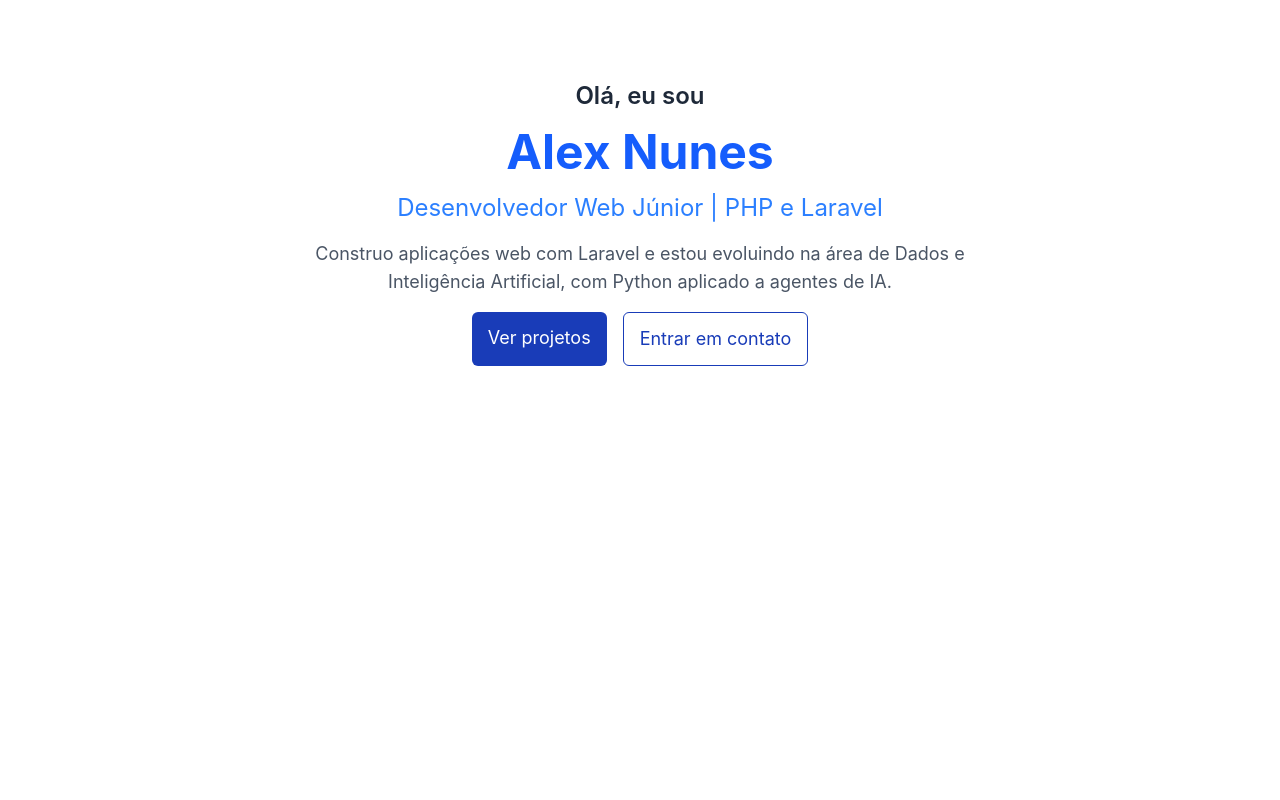
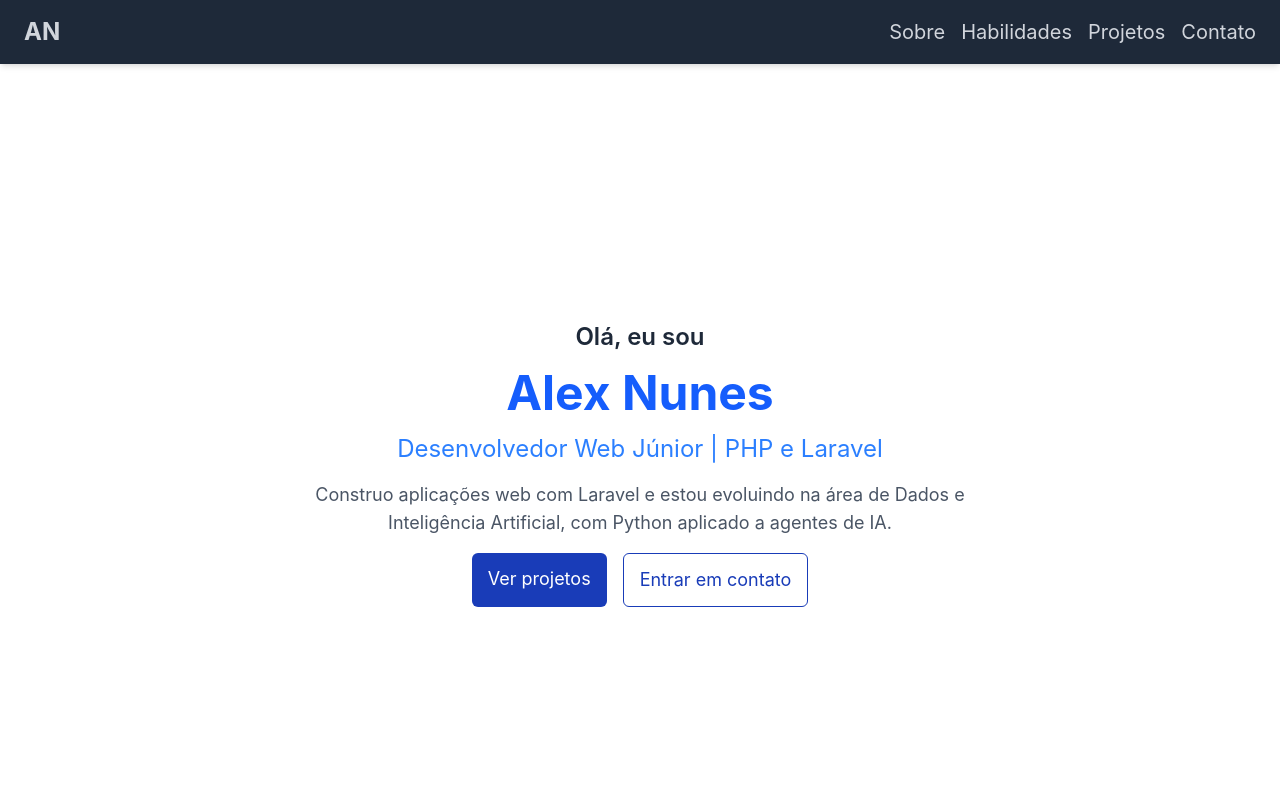
Before and after one commit to Alexdanielofc/alexdanielofc.github.io, a website: page index.html in a window 1280 px wide. Shown: the top 800 px of the page. Drawn offline with Linux system fonts and the light colour scheme.

Commit message:
feat: add navigation header

```diff
--- a/index.html
+++ b/index.html
@@ -9,13 +9,24 @@
 </head>
 
 <body class="text-lg">
-    <header>
-
+    <header class="sticky top-0 z-10">
+        <nav class="bg-gray-800 shadow-md">
+            <div class="mx-auto px-6 py-4 flex justify-between items-center">
+                <a href="#apresentacao" class="sm:text-2xl font-bold text-gray-300 hover:text-blue-300 transition">AN</a>
+                <div class="flex gap-2 sm:gap-4">
+                    <a href="#sobre" class="text-sm sm:text-xl text-gray-300 hover:text-blue-300 transition">Sobre</a>
+                    <a href="#habilidades" class="text-sm sm:text-xl text-gray-300 hover:text-blue-300 transition">Habilidades</a>
+                    <a href="#projetos" class="text-sm sm:text-xl text-gray-300 hover:text-blue-300 transition">Projetos</a>
+                    <a href="#contato" class="text-sm sm:text-xl text-gray-300 hover:text-blue-300 transition">Contato</a>
+                </div>
+            </div>
+        </nav>
     </header>
 
     <main>
-        <section class="min-h-screen mt-20" id="apresentacao">
-            <div class=" flex flex-col items-center justify-center max-w-3xl mx-auto text-center gap-4 px-6">
+        <section class="" id="apresentacao">
+            <div
+                class="min-h-screen flex flex-col items-center justify-center max-w-3xl mx-auto text-center gap-4 px-6">
                 <p class="text-2xl font-semibold text-gray-800">Olá, eu sou</p>
                 <h1 class="text-5xl font-bold text-blue-600">Alex Nunes</h1>
                 <p class="text-2xl text-blue-500">Desenvolvedor Web Júnior | PHP e Laravel</p>
@@ -144,7 +155,7 @@
                 nas redes sociais.</p>
             <div class="flex flex-col sm:flex-row justify-center gap-4 mt-6">
                 <a href="mailto:alexdanielnf@gmail.com"
-                    class="border-white border py-2 px-2 rounded-md text-gray-300 hover:text-blue-300 text-center">
+                    class="border-white border py-2 px-4 rounded-md text-gray-300 hover:text-blue-300 text-center">
                     E-mail
                 </a>
                 <a href="https://www.linkedin.com/in/nunesalex/" target="_blank" rel="noopener noreferrer"
```
Also changed, not shown: dist/output.css.
